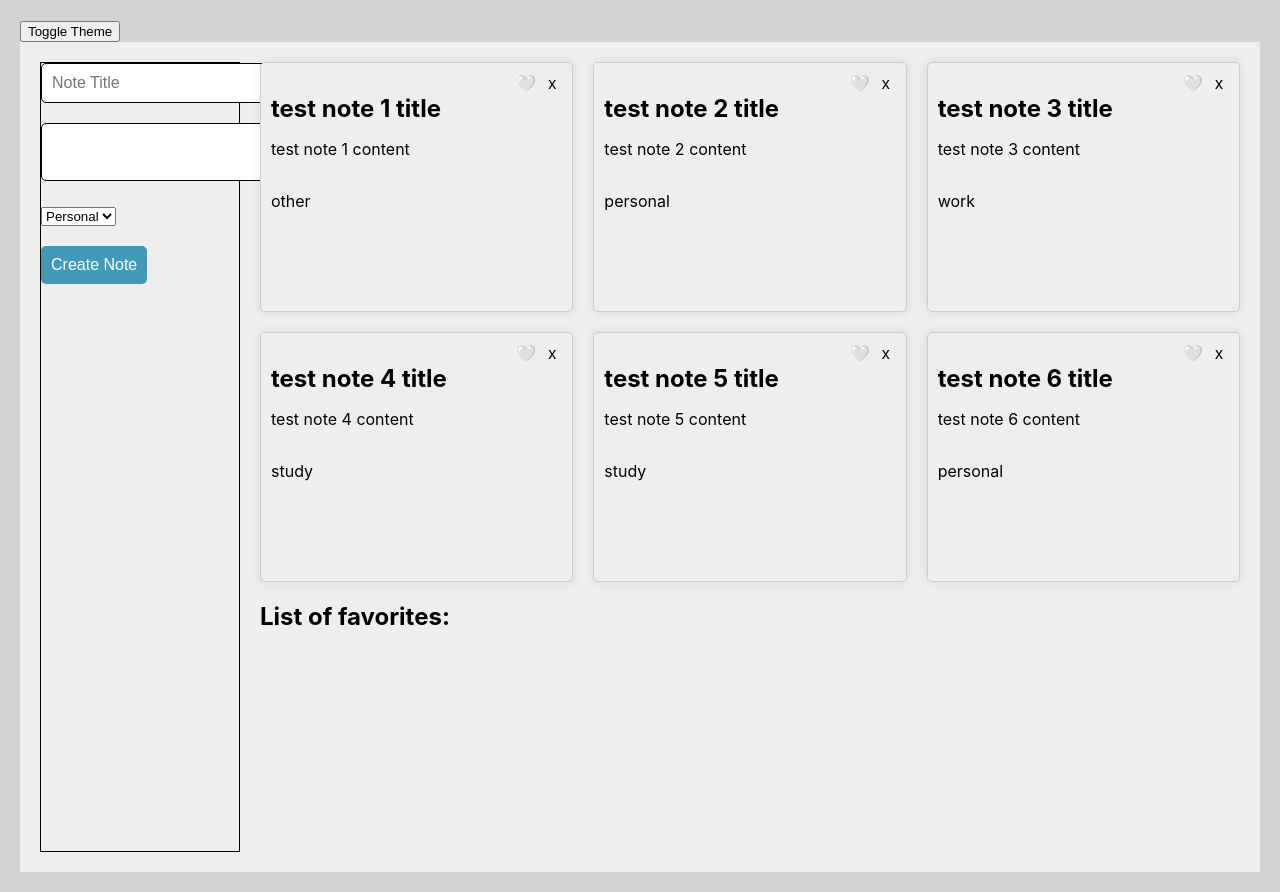
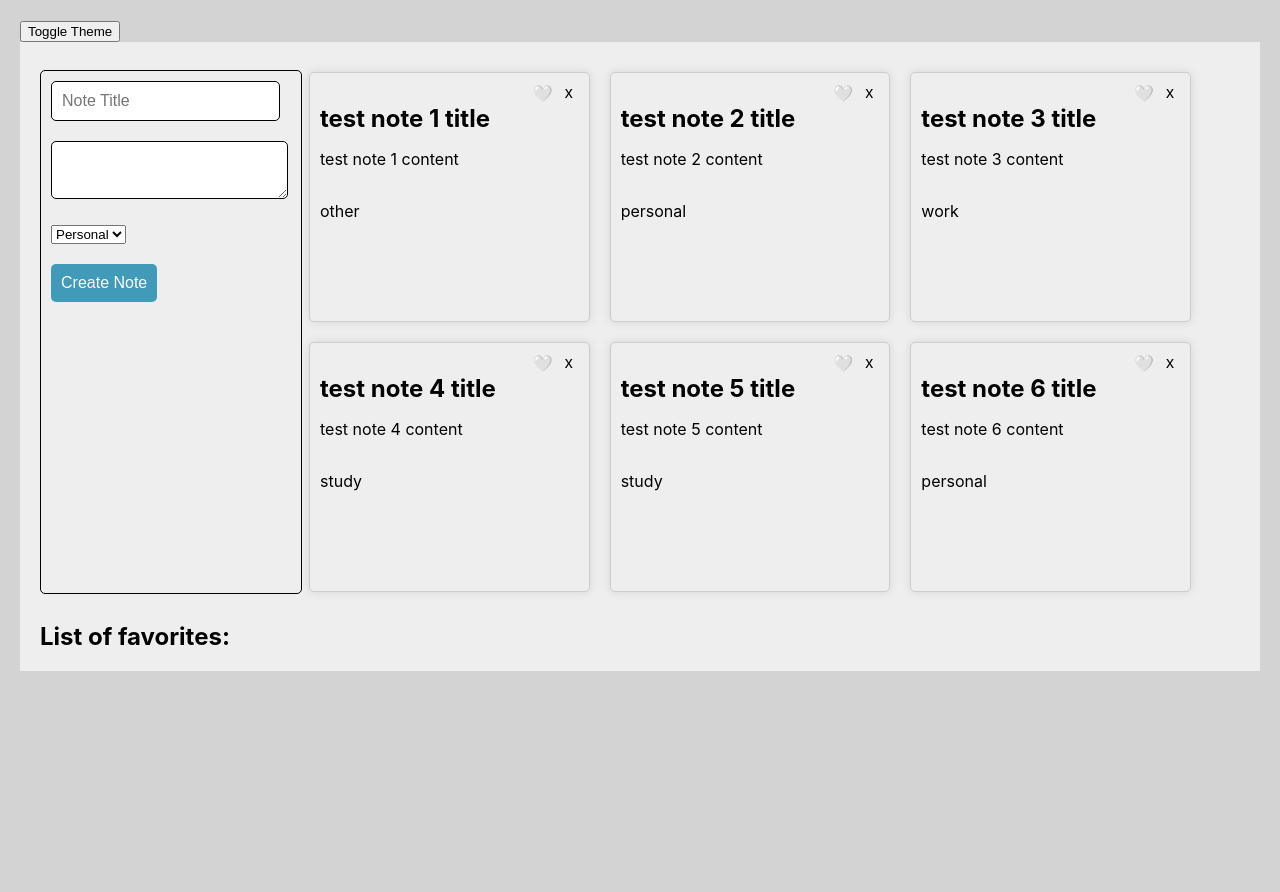
Before and after one commit to SwiftGapple/CSE-110-LAB-2, a React (Create React App) app in the folder my-app/: page / in a window 1280 px wide. After the commit the page ends 800 px from the top, so only its background shows below. Built offline with nearby package versions, Linux system fonts and the light colour scheme.

Commit message:
edit text complete

```diff
--- a/my-app/src/App.css
+++ b/my-app/src/App.css
@@ -79,6 +79,7 @@ body {
   grid-template-columns: repeat(auto-fill, minmax(250px, 1fr));
   grid-auto-rows: minmax(250px, auto);
   gap: 20px;
+  padding: 1% 5%;
  }
 
  .note-item {
@@ -110,9 +111,13 @@ body {
  }
 
  .note-form {
+  width: 120%;
   display: flex;
   flex-direction: column;
   gap: 20px;
+  padding: 10px 10px;
+  margin: 8px 0;
+  border-radius: 5px;
  }
 
  textarea,
--- a/my-app/src/appMain.tsx
+++ b/my-app/src/appMain.tsx
@@ -4,7 +4,6 @@ import './App.css';
 // import { Label, Note } from "./types"; // Import the Label type from the appropriate module
 import { dummyNotesList } from "./constants"; // Import the dummyNotesList from the appropriate module
 import { Label, Note } from "./types"; // Import the Label type from the appropriate module
-import { ToggleTheme } from './clickCounter';
 import { ThemeContext } from './themeContext';
 
 export function AppMain() {
@@ -82,7 +81,10 @@ export function AppMain() {
         padding: "20px",
       }}
 >
-  	<form className="note-form" onSubmit={createNoteHandler}>
+  	<form className="note-form" onSubmit={createNoteHandler} style={{
+        background: theme.background,
+        color: theme.foreground,
+      }}>
     	<div>
       	<input
         	placeholder="Note Title"
@@ -126,16 +128,16 @@ export function AppMain() {
           	<button>x</button>
 
         	</div>
-            <h2 style={{ color: theme.foreground}}> {note.title} </h2>
-            <p style={{ color: theme.foreground}}> {note.content} </p>
-            <p style={{ color: theme.foreground}}> {note.label} </p>
+            <h2 style={{ color: theme.foreground}} contentEditable="true"> {note.title} </h2>
+            <p style={{ color: theme.foreground}} contentEditable="true"> {note.content} </p>
+            <p style={{ color: theme.foreground}} contentEditable="true"> {note.label} </p>
       	</div>
     	))}
-        <div className="list-fav">
+  	</div>
+      <div className="list-fav">
             <h2>List of favorites:</h2>
         {favList.map(note => (
           <h3>{note.title}</h3>))}
         </div>
-  	</div>
 	</div>  );
  }
```
